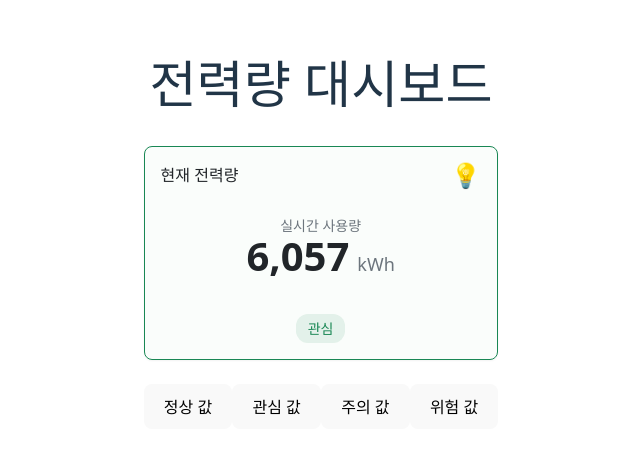
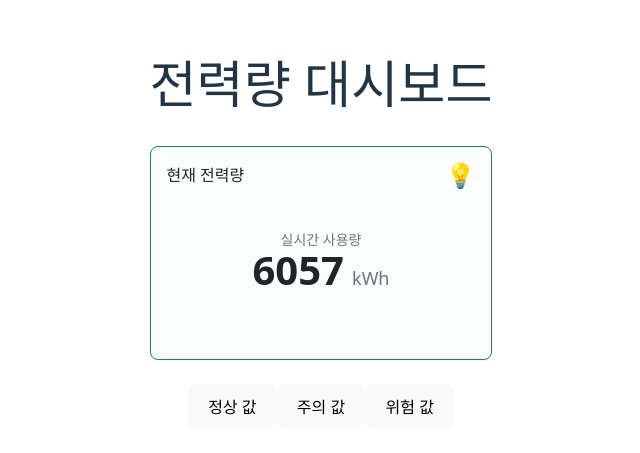
Before and after one commit to paulinayoun/designsystem, a React (Vite) app: page / in a window 1280 px wide. Shown: the part 175-628 px from the top of the page, without its empty margins (319-959 px from the left). Built offline with nearby package versions, Linux system fonts and the light colour scheme.

Commit message:
Hands on init

```diff
--- a/src/App.tsx
+++ b/src/App.tsx
@@ -30,8 +30,7 @@ function App() {
       />
       <br />
       <div>
-        <button onClick={() => setPowerValue(123)}>정상 값</button>
-        <button onClick={() => setPowerValue(18340)}>관심 값</button>
+        <button onClick={() => setPowerValue(18340)}>정상 값</button>
         <button onClick={() => setPowerValue(75000)}>주의 값</button>
         <button onClick={() => setPowerValue(125000)}>위험 값</button>
       </div>
--- a/src/components/base/Card/Card.module.css
+++ b/src/components/base/Card/Card.module.css
@@ -19,10 +19,6 @@
   background-color: rgba(13, 110, 253, 0.02);
 }
 
-.stable {
-  border-color: var(--color-stable);
-  background-color: rgba(17, 123, 237, 0.02);
-}
 .success {
   border-color: var(--color-success);
   background-color: rgba(25, 135, 84, 0.02);
--- a/src/components/business/PowerTile/PowerTile.jsx
+++ b/src/components/business/PowerTile/PowerTile.jsx
@@ -1,6 +1,6 @@
 import React from 'react';
 import Card from '../../base/Card';
-import { convertPowerUnit, getPowerStatus } from '../../../utils/format';
+import { getPowerStatus } from '../../../utils/format';
 import styles from './PowerTile.module.css';
 
 export const PowerTile = ({
@@ -15,13 +15,12 @@ export const PowerTile = ({
   className = ""
 }) => {
   // 전력량 데이터 변환
-  const powerData = convertPowerUnit(value);
+  const powerData = value
   const status = showStatus ? getPowerStatus(value, thresholds) : 'default';
 
   // 아이콘 선택 (실제 프로젝트에서는 아이콘 라이브러리 사용)
   const getIcon = () => {
     switch (status) {
-      case 'stable': return '⚡';
       case 'success': return '💡';
       case 'warning': return '⚠️';
       case 'danger': return '🔥';
@@ -73,25 +72,13 @@ export const PowerTile = ({
 
         <div className={styles.valueContainer}>
           <span className={styles.value}>
-            {powerData.displayValue}
+            {powerData}
           </span>
           <span className={styles.unit}>
-            {powerData.unit}
+            {powerData.unit || 'kWh'}
           </span>
         </div>
       </div>
-
-      {/* 상태 표시 */}
-      {showStatus && (
-        <div className={styles.footer}>
-          <span className={`${styles.statusBadge} ${styles[status]}`}>
-            {status === 'stable' && '정상'}
-            {status === 'success' && '관심'}
-            {status === 'warning' && '주의'}
-            {status === 'danger' && '위험'}
-          </span>
-        </div>
-      )}
     </Card>
   );
 };
--- a/src/components/business/PowerTile/PowerTile.module.css
+++ b/src/components/business/PowerTile/PowerTile.module.css
@@ -78,11 +78,6 @@
   text-align: center;
 }
 
-.statusBadge.stable {
-  background-color: rgba(17, 123, 237, 0.1);
-  color: var(--color-stable);
-}
-
 .statusBadge.success {
   background-color: rgba(25, 135, 84, 0.1);
   color: var(--color-success);
--- a/src/styles/variables.css
+++ b/src/styles/variables.css
@@ -11,8 +11,8 @@
   --color-primary-dark: #0a58ca;
 
   /* Semantic - 상태 표시 */
-  --color-stable: #117bde; /* 정상 */
-  --color-success: #198754;  /* 관심 */
+
+  --color-success: #198754;  /* 정상 */
   --color-warning: #ffc107;  /* 주의 */
   --color-danger: #dc3545;   /* 위험 */
 
--- a/src/utils/format.js
+++ b/src/utils/format.js
@@ -35,12 +35,12 @@ export const convertPowerUnit = (value) => {
     };
   }
 
-  const mwhValue = value / 1000;
-  return {
-    value: mwhValue,
-    unit: 'MWh',
-    displayValue: formatNumber(mwhValue)
-  };
+  // const mwhValue = value / 1000;
+  // return {
+  //   value: mwhValue,
+  //   unit: 'MWh',
+  //   displayValue: formatNumber(mwhValue)
+  // };
 };
 
 /**
```
Also changed, not shown: 2 other files (tests, documents, lock files or other folders).
